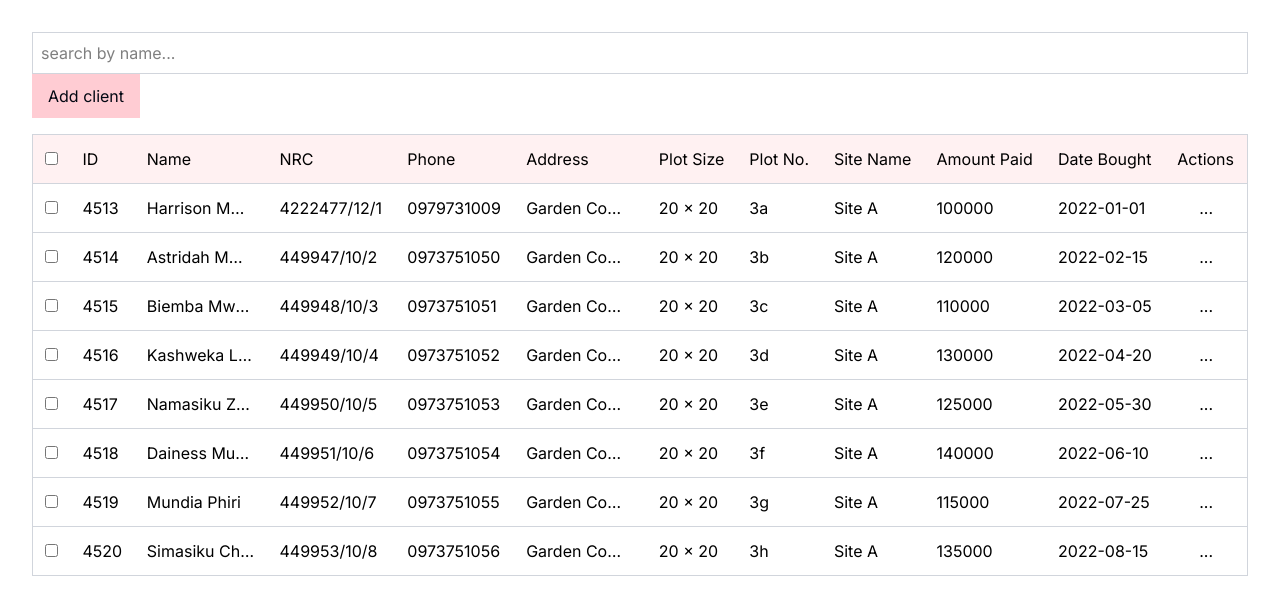
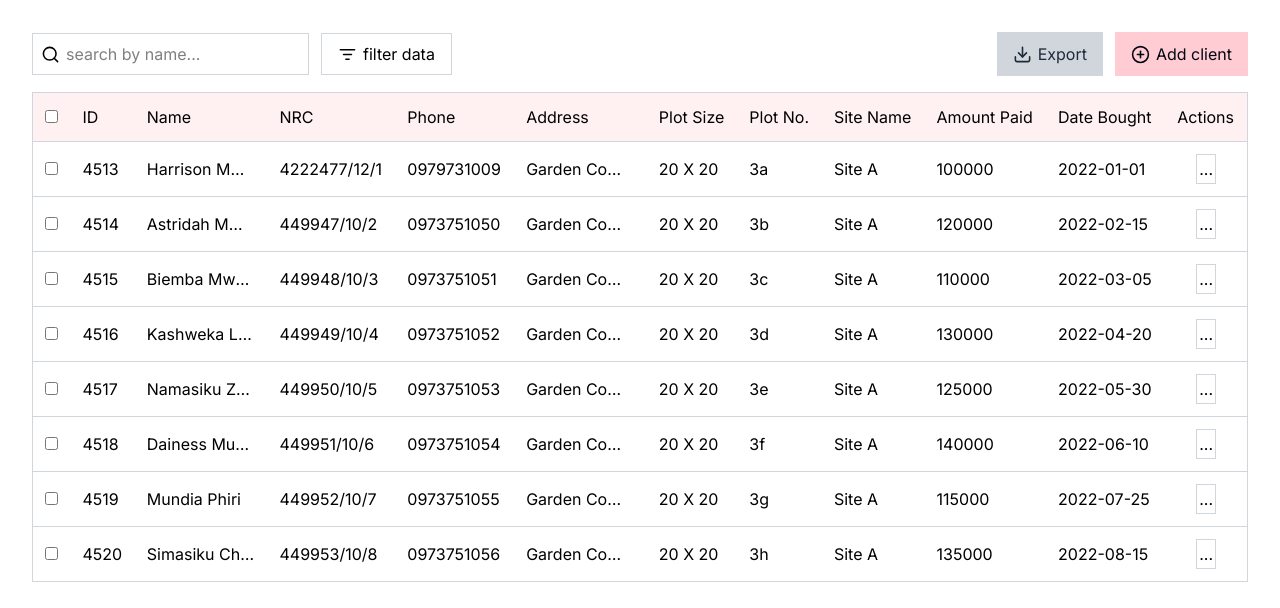
Before and after one commit to mweene/eze-future-dashboard, a React (Vite) app: page / in a window 1280 px wide. Shown: the top 608 px of the page. Built offline with nearby package versions, Linux system fonts and the light colour scheme.

Commit message:
Add react lucide icons

```diff
--- a/package.json
+++ b/package.json
@@ -11,6 +11,7 @@
   },
   "dependencies": {
     "@tailwindcss/vite": "^4.1.11",
+    "lucide-react": "^0.525.0",
     "react": "^19.1.0",
     "react-dom": "^19.1.0",
     "tailwindcss": "^4.1.11"
--- a/src/App.jsx
+++ b/src/App.jsx
@@ -1,9 +1,12 @@
+import { Search } from "lucide-react";
 import { useState } from "react";
 import Table from "./components/Table";
 import InputWithLabel from "./components/InputWithLabel";
 import AddNewClient from "./components/AddNewClient";
+import ExportClientData from "./components/ExportClientData";
 
 import { dummydata } from "./dummydata";
+import FilterClientData from "./components/FilterClientData";
 
 export default function App() {
   const [clients, setClients] = useState(dummydata);
@@ -16,12 +19,26 @@ export default function App() {
   );
   return (
     <div className="App p-8">
+      <div className="flex place-content-between">
+        <div className="flex gap-3 place-items-center">
+          <div className="flex gap-1.5 items-center border border-gray-300 p-2">
+            <Search size={19} />
             <InputWithLabel
               phText="search by name..."
+              styles="border-none outline-none"
               value={searchTerm}
               onChange={handleSearch}
             />
+          </div>
+
+          <FilterClientData data={""} />
+        </div>
+
+        <div className="flex gap-3">
+          <ExportClientData clients={clients} />
           <AddNewClient clients={clients} updateClients={setClients} />
+        </div>
+      </div>
       <Table clients={searchedClients} />
     </div>
   );
--- /dev/null
+++ b/src/components/ActionsModal.jsx
@@ -0,0 +1,31 @@
+import { UserPen, UserRound, UserRoundX } from "lucide-react";
+const ActionsModal = () => {
+  return (
+    <div className="absolute top-0 right-0 border bg-white my-5 mx-4 p-3 z-10">
+      <div className="flex flex-col gap-1">
+        <EditClientRecord>
+          <UserRound size={18} />
+          Details
+        </EditClientRecord>
+        <EditClientRecord>
+          <UserPen size={18} />
+          Edit
+        </EditClientRecord>
+        <EditClientRecord>
+          <UserRoundX size={18} color="#e11633" />
+          Delete
+        </EditClientRecord>
+      </div>
+    </div>
+  );
+};
+
+export default ActionsModal;
+
+const EditClientRecord = ({ children }) => {
+  return (
+    <button className="py-1 px-1.5 bg-gray-200 flex gap-1 items-baseline-last text-sm">
+      {children}
+    </button>
+  );
+};
--- a/src/components/ActionsModel.jsx
+++ /dev/null
@@ -1,5 +0,0 @@
-const ActionsModel = () => {
-  return <div className="absolute">ActionsModel</div>;
-};
-
-export default ActionsModel;
--- a/src/components/AddNewClient.jsx
+++ b/src/components/AddNewClient.jsx
@@ -1,5 +1,6 @@
+import { CirclePlus } from "lucide-react";
 import { useState } from "react";
-import AddNewClientModel from "./AddNewClientModel";
+import AddNewClientModal from "./AddNewClientModal";
 
 const AddNewClient = ({ clients, updateClients }) => {
   const [formData, setFormData] = useState({
@@ -23,7 +24,7 @@ const AddNewClient = ({ clients, updateClients }) => {
     e.preventDefault();
 
     const newClient = {
-      id: crypto.randomUUID(),
+      id: crypto.randomUUID().slice(0, 4),
       name: formData.name.trim(),
       nrc: formData.nrc.trim(),
       phone: formData.phone.trim(),
@@ -41,13 +42,14 @@ const AddNewClient = ({ clients, updateClients }) => {
   return (
     <div className="relative">
       <button
-        className="bg-rose-200 text-gray-950 py-2.5 px-4 cursor-pointer"
+        className="bg-rose-200 text-gray-950 py-2.5 px-4 cursor-pointer flex gap-1.5 items-center"
         onClick={() => setIsOpen((prev) => !prev)}
       >
+        <CirclePlus size={19} />
         Add client
       </button>
       {isOpen && (
-        <AddNewClientModel
+        <AddNewClientModal
           onChange={handleFormChange}
           onSubmit={handleFormSubmit}
         />
--- a/src/components/AddNewClientModel.jsx
+++ b/src/components/AddNewClientModal.jsx
@@ -1,8 +1,11 @@
 import InputWithLabel from "./InputWithLabel";
 
-const AddNewClientModel = ({ onSubmit, onChange, isFormInvalid }) => {
+const AddNewClientModal = ({ onSubmit, onChange, isFormInvalid }) => {
   return (
-    <form onSubmit={onSubmit} className="p-4 border absolute bg-white">
+    <form
+      onSubmit={onSubmit}
+      className="p-4 border absolute bg-white right-0 my-1.5 z-10"
+    >
       <div className="flex gap-8 mb-4">
         <div className="grid gap-1">
           <InputWithLabel
@@ -73,4 +76,4 @@ const AddNewClientModel = ({ onSubmit, onChange, isFormInvalid }) => {
   );
 };
 
-export default AddNewClientModel;
+export default AddNewClientModal;
--- /dev/null
+++ b/src/components/ExportClientData.jsx
@@ -0,0 +1,12 @@
+import { Download } from "lucide-react";
+
+const ExportClientData = ({ data }) => {
+  return (
+    <button className="px-4 py-1 bg-gray-300 text-gray-800 cursor-pointer flex gap-1.5 place-content-center place-items-center">
+      <Download size={19} />
+      Export{data}
+    </button>
+  );
+};
+
+export default ExportClientData;
--- /dev/null
+++ b/src/components/FilterClientData.jsx
@@ -0,0 +1,15 @@
+import { ListFilter } from "lucide-react";
+
+const FilterClientData = ({ data }) => {
+  return (
+    <div className="">
+      <button className="px-4 py-2 border border-gray-300 cursor-pointer flex gap-1.5 items-center">
+        <ListFilter size={19} />
+        filter data
+      </button>
+      {data}
+    </div>
+  );
+};
+
+export default FilterClientData;
--- a/src/components/InputWithLabel.jsx
+++ b/src/components/InputWithLabel.jsx
@@ -6,6 +6,7 @@ const InputWithLabel = ({
   onChange,
   maxLength,
   required = true,
+  styles = "p-2 border border-gray-300",
 }) => {
   return (
     <div className="grid">
@@ -13,7 +14,7 @@ const InputWithLabel = ({
         {id}
       </label>
       <input
-        className="p-2 border border-gray-300"
+        className={styles}
         type={type}
         placeholder={phText}
         value={value}
--- a/src/components/Table.jsx
+++ b/src/components/Table.jsx
@@ -1,14 +1,12 @@
 import { useState } from "react";
-import ActionsModel from "./ActionsModel";
+import ActionsModal from "./ActionsModal";
 
 const Table = ({ clients }) => {
-  const [isModalOpen, setIsModalOpen] = useState(false);
-
   return (
     <div className="grid content-center items-center my-4">
       <table className="border-collapse min-w-3/6 text-left border border-gray-300">
         <thead className="border-b border-gray-300 bg-rose-50">
-          <tr className="[&>th]:p-3 [&>th]:font-normal">
+          <tr className="[&>th]:p-3 [&>th]:font-normal [&>th]:capitalize">
             <th>
               <input type="checkbox" />
             </th>
@@ -26,10 +24,23 @@ const Table = ({ clients }) => {
           </tr>
         </thead>
         <tbody className="">
-          {clients.map((client) => (
+          {clients.map((c) => (
+            <TableRow key={c.id} client={c} />
+          ))}
+        </tbody>
+      </table>
+    </div>
+  );
+};
+
+export default Table;
+
+const TableRow = ({ client }) => {
+  const [isModelOpen, setIsModelOpen] = useState(false);
+  return (
     <tr
-              key={client.id}
-              className="[&>td]:p-3 [&>td]:max-w-[13ch] [&>td]:overflow-hidden [&>td]:text-ellipsis [&>td]:whitespace-nowrap border-b border-b-gray-300"
+      className="[&>td]:p-3 [&>td]:max-w-[13ch] [&>td]:capitalize [&>td]:overflow-hidden
+      [&>td]:text-ellipsis [&>td]:whitespace-nowrap border-b border-b-gray-300 relative"
     >
       <td>
         <input type="checkbox" />
@@ -44,20 +55,14 @@ const Table = ({ clients }) => {
       <td>{client.siteName}</td>
       <td>{client.amountPaid}</td>
       <td>{client.dateBought}</td>
-              <td className="text-center relative">
+      <td className="text-center">
         <button
-                  className="cursor-pointer"
-                  onClick={() => setIsModalOpen(!isModalOpen)}
+          className="cursor-pointer after:content-[''] p-0.5 border border-gray-300"
+          onClick={() => setIsModelOpen((prev) => !prev)}
         >
-                  {isModalOpen ? <ActionsModel /> : "..."}
+          {isModelOpen ? <ActionsModal /> : "..."}
         </button>
       </td>
     </tr>
-          ))}
-        </tbody>
-      </table>
-    </div>
   );
 };
-
-export default Table;
```
Also changed, not shown: 1 other file (tests, documents, lock files or other folders). Lines whose indentation alone changed are shown as unchanged.
